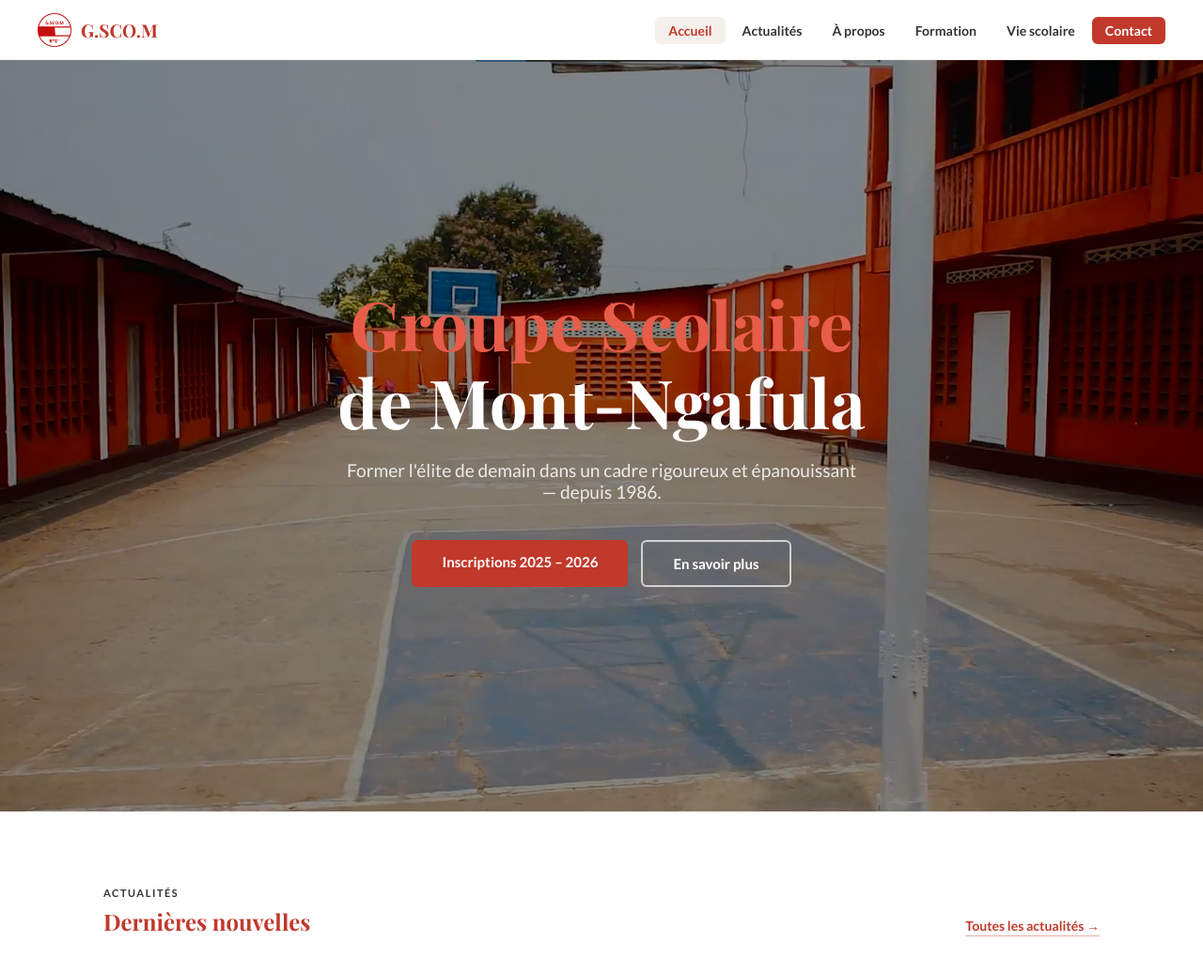
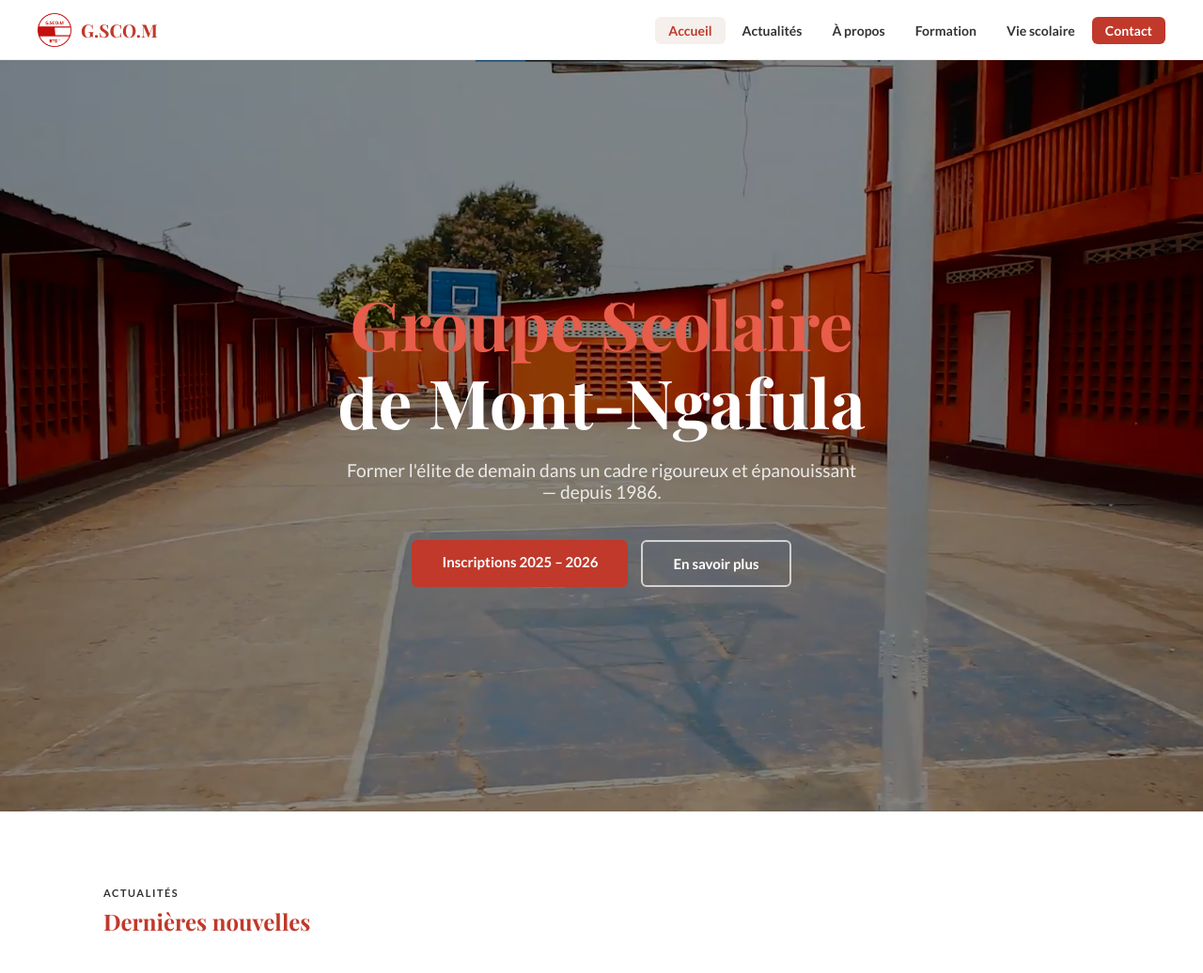
Before and after one commit to Jordan-Skj/Projet-G.SCO.M, a Django app: page / in a window 1280 px wide. Shown: the top 1036 px of the page at 94% size. Run offline with Django 5.2, Linux system fonts and the light colour scheme; data comes from the database, SQL or seed files in the repository.

Commit message:
Remove 'Voir toutes les actualités' link from news section

```diff
--- a/home/templates/home/index.html
+++ b/home/templates/home/index.html
@@ -21,8 +21,6 @@
                     <p class="subsub_title">Actualités</p>
                     <h2>Dernières nouvelles</h2>
                 </div>
-                <a href="{% url 'news:list' %}" class="news-voir-tout">Toutes les actualités <span
-                        aria-hidden="true">→</span></a>
             </div>
 
             <div class="news-grid">
```
